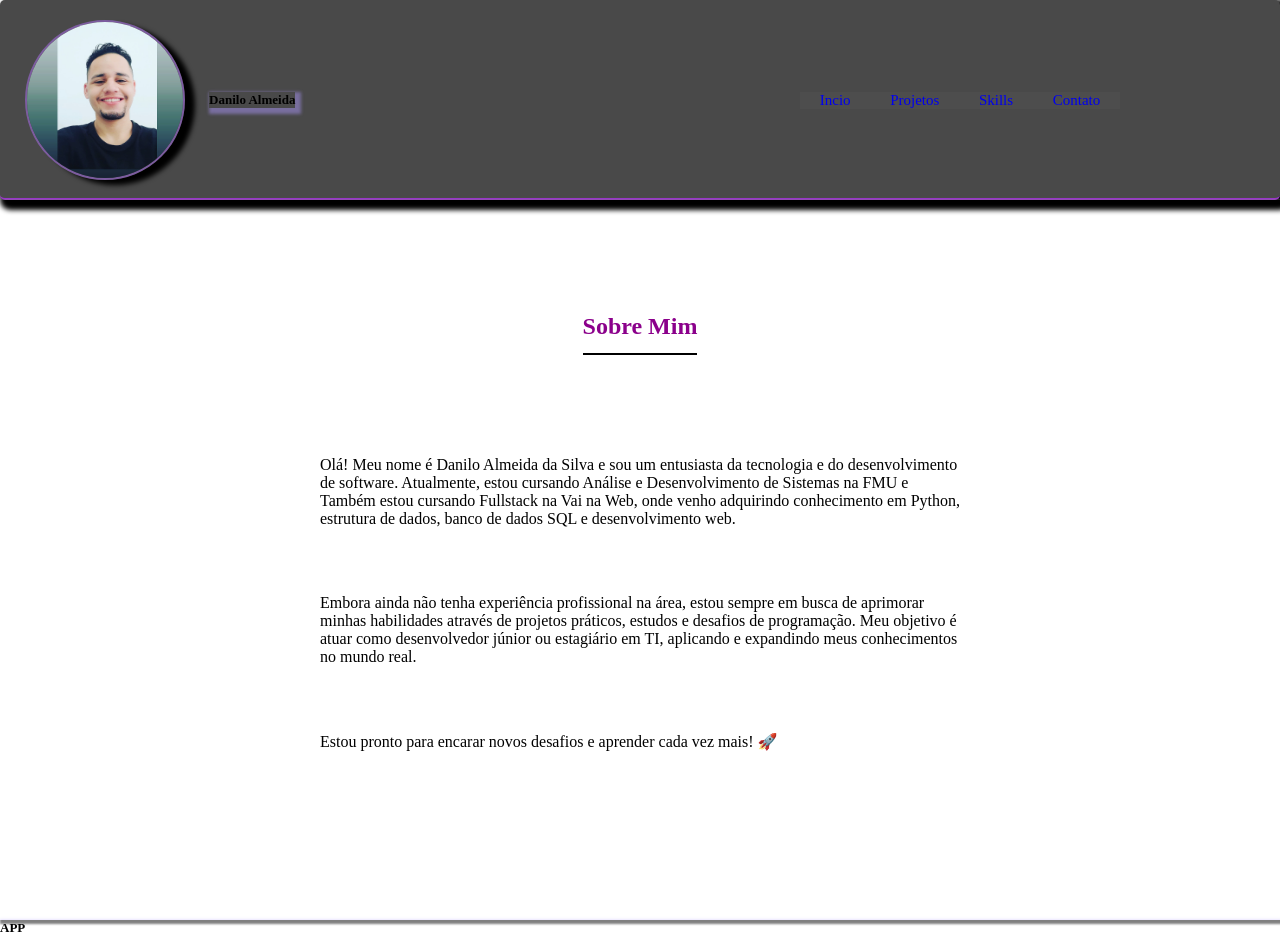
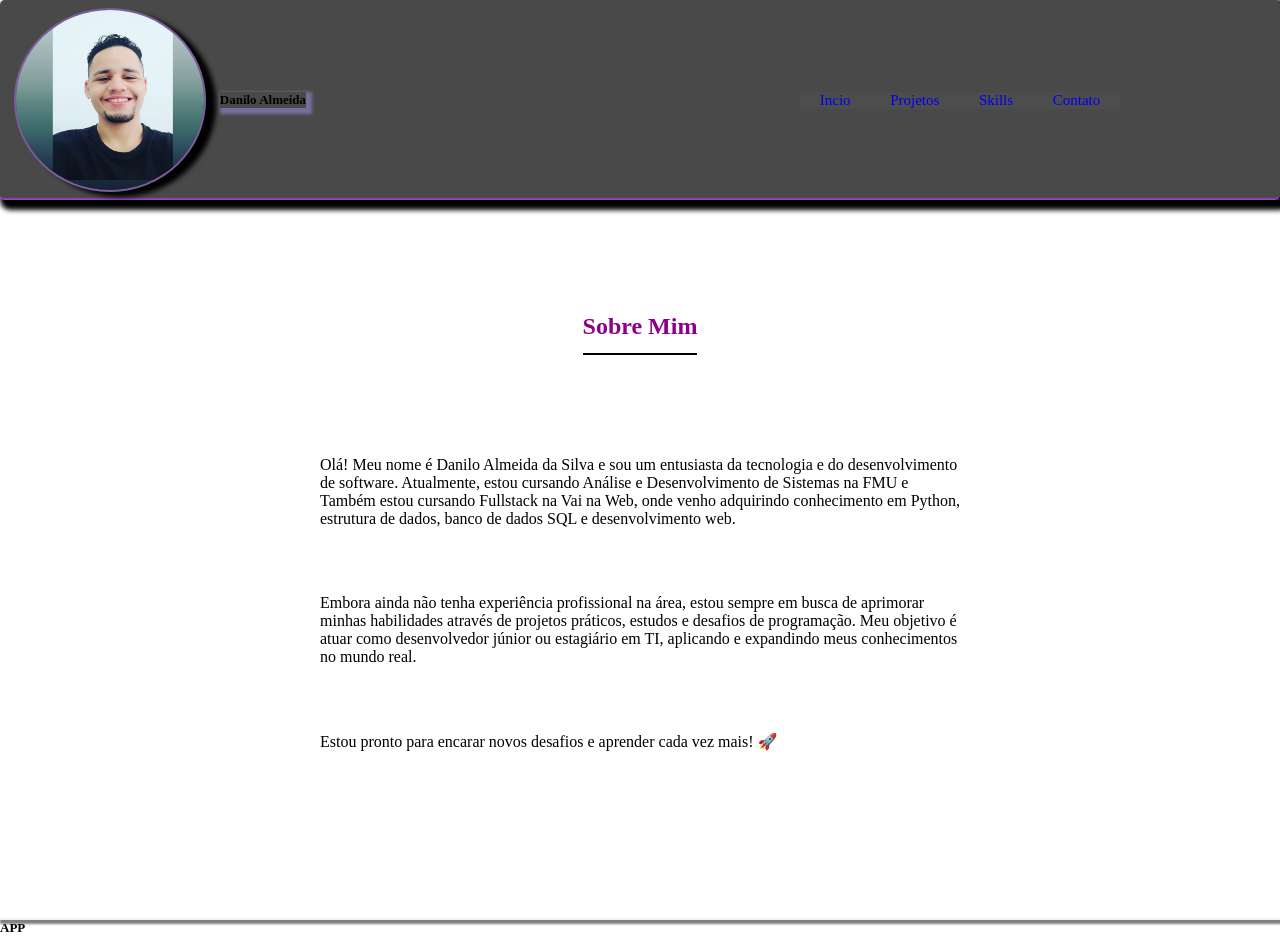
Before and after one commit to Danilo-Almeida-da-Silva/Danilo-Almeida-da-Silva, a React (Vite) app: page / in a window 1280 px wide. Built offline with nearby package versions, Linux system fonts and the light colour scheme.

Commit message:
atualização de estilização

```diff
--- a/src/Componets/Header/header.module.scss
+++ b/src/Componets/Header/header.module.scss
@@ -58,9 +58,9 @@ h1 {
   flex-wrap: wrap;
 }
 
-img {
-  width: 50%;
-  height: 20vh;
+.fotoperfil {
+  width: 60%;
+  height: 23vh;
   display: flex;
   flex-wrap: wrap;
   border-radius: 100%;
```
